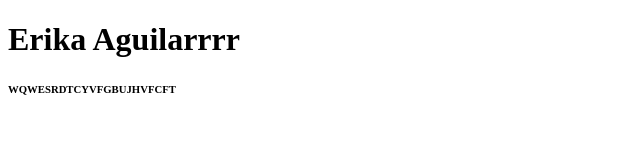
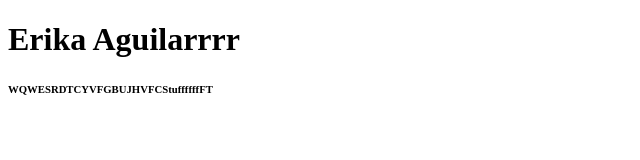
Before and after one commit to eaguilar2/eaguilar2.github.io, a plain HTML site: page index.html in a window 1280 px wide. Shown: the full height of the page, 0-640 px from the left. Drawn offline with Linux system fonts and the light colour scheme.

Commit message:
Update index.html

```diff
--- a/index.html
+++ b/index.html
@@ -11,7 +11,7 @@
       </h1>
     </header>
     <h6>
-      WQWESRDTCYVFGBUJHVFCFT
+      WQWESRDTCYVFGBUJHVFCStuffffffFT
     </h6>
   </body>
 </html>
```
